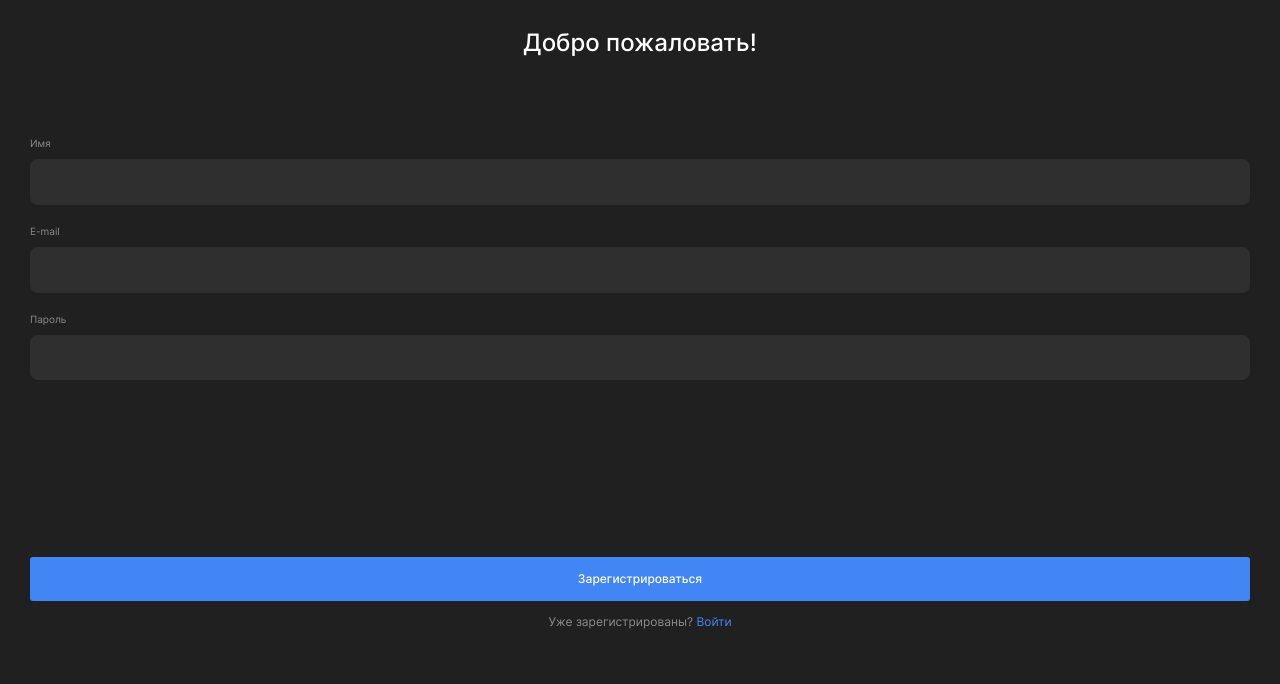
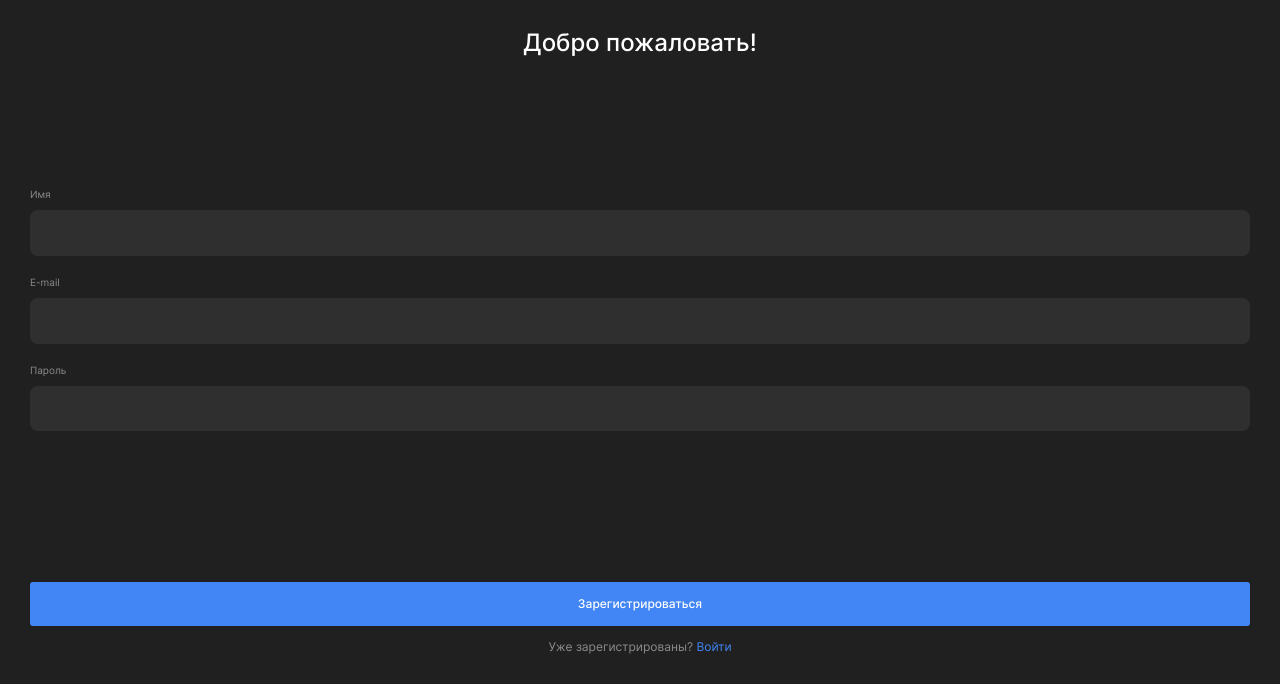
Before and after one commit to lipnitskaite/movies-explorer-frontend, a React app: page /signup in a window 1280 px wide. Shown: the part 116-800 px from the top of the page. Built offline with nearby package versions, Linux system fonts and the light colour scheme.

Commit message:
fix: Register layout for 320px

```diff
--- a/src/components/Register/Register.css
+++ b/src/components/Register/Register.css
@@ -14,9 +14,15 @@
   margin-bottom: 50px;
 }
 
+.form {
+  display: flex;
+  flex-direction: column;
+  justify-content: space-between;
+  height: calc(100vh - 56px - 30px);
+}
+
 .form__title {
   margin: 0;
-  margin-bottom: 80px;
   padding: 0;
   font-weight: 500;
   font-size: 24px;
@@ -28,7 +34,6 @@
   border: none;
   width: 100%;
   margin: 0;
-  margin-bottom: 157px;
   padding: 0;
 }
 
```
